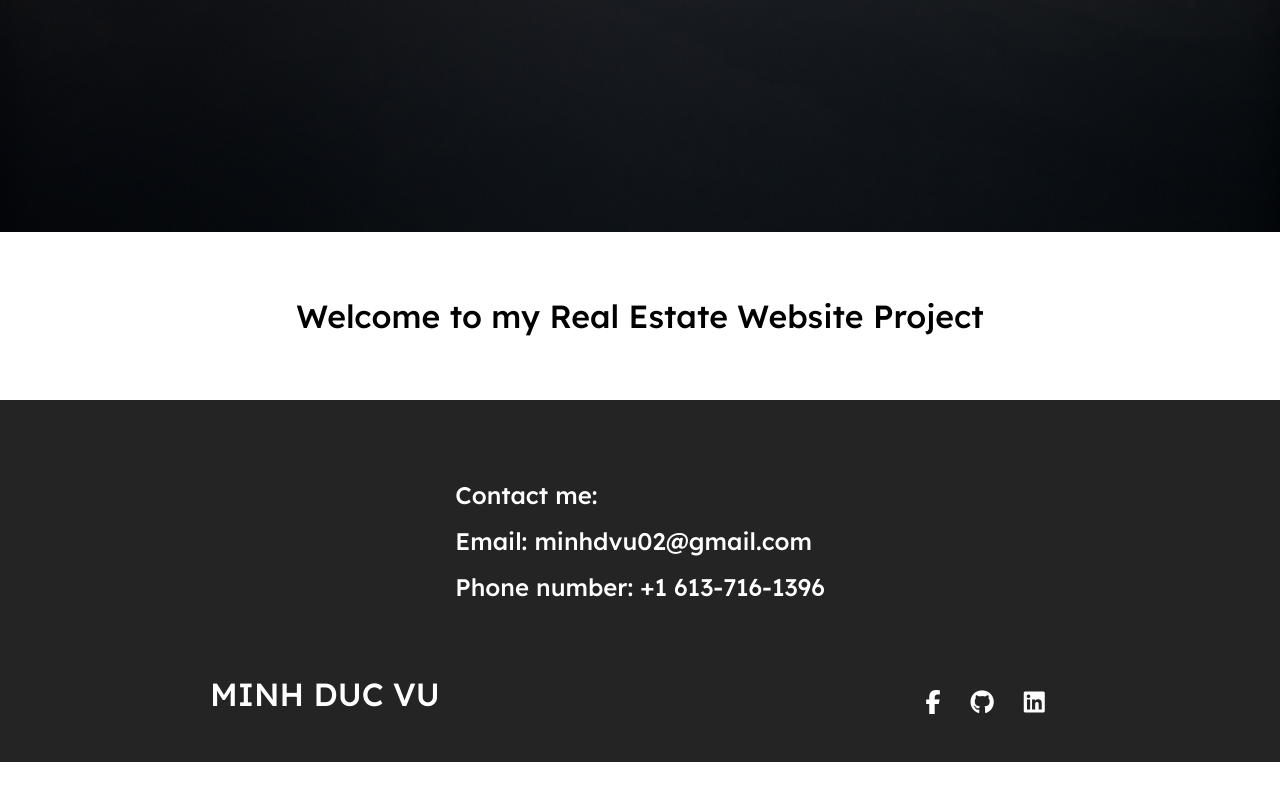
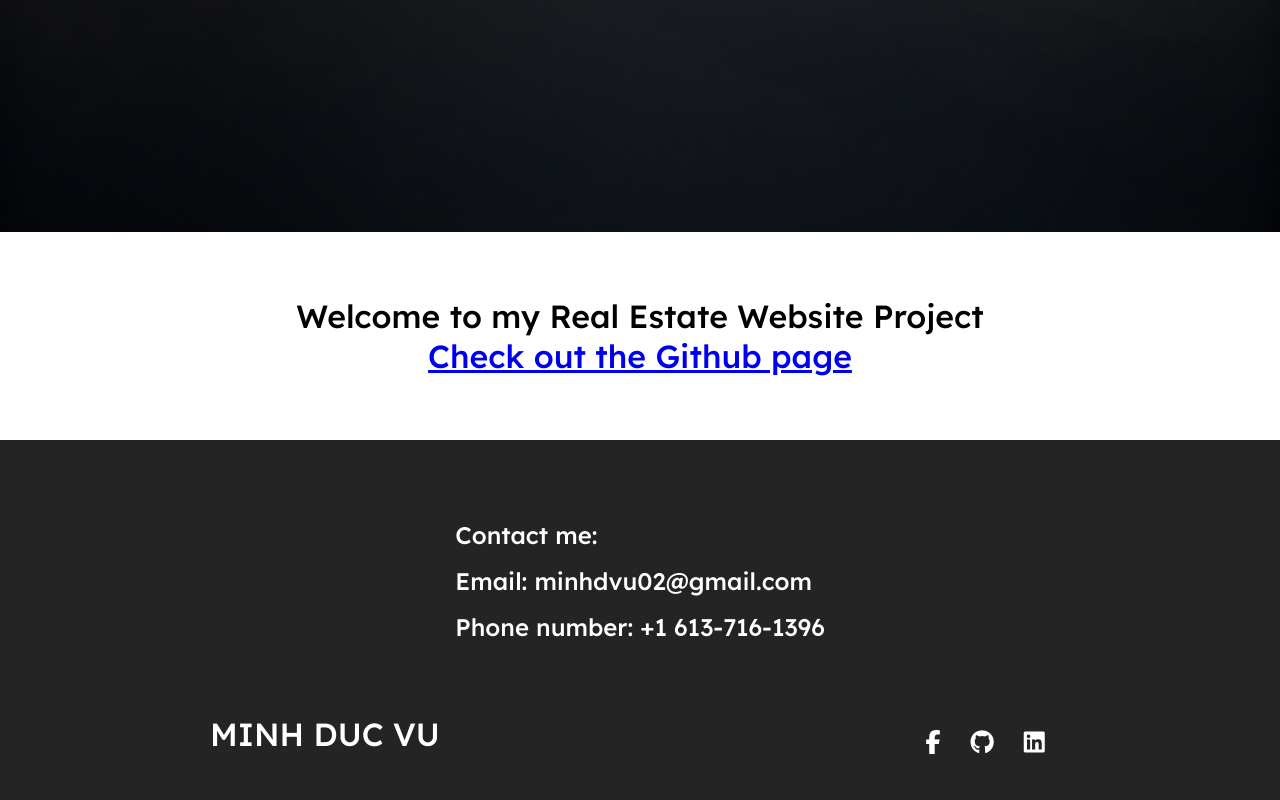
Before and after one commit to MinhDuc1711/My-Website, a React (Create React App) app: page /My-Website/projects/realestatewebsiteproject in a window 1280 px wide. Shown: the part 568-1368 px from the top of the page. Before the commit the page ends 1330 px from the top, so only its background shows below. Built offline with nearby package versions, Linux system fonts and the light colour scheme; a web font is replaced by a local one.

Commit message:
updated card images, added github link to realestate website

```diff
--- a/src/Components/Card.js
+++ b/src/Components/Card.js
@@ -10,13 +10,13 @@ function Card() {
             <div className="cards__wrapper">
                 <ul className="cards__items">
                     <CardItem
-                    src={process.env.PUBLIC_URL + "/images/logo192.png"}
+                    src={process.env.PUBLIC_URL + "/images/condo-photo.jpg"}
                     text="Simulated real estate management website built using Python, REST and Express"
                     label="Real estate website"
                     path='/projects/realestatewebsiteproject'
                     />
                     <CardItem
-                    src={process.env.PUBLIC_URL + "/images/logo192.png"}
+                    src={process.env.PUBLIC_URL + "/images/unity_logo.png"}
                     text="Gamified solution to urban planning built using Unity 3D and C#"
                     label="Urban planning game"
                     path='/projects/unitygameproject'
--- a/src/Components/Pages/RealEstateWebsiteProject.js
+++ b/src/Components/Pages/RealEstateWebsiteProject.js
@@ -9,7 +9,11 @@ function RealEstateWebsiteProject() {
             <h1 className='about'>Real Estate Website Project</h1>
             <div className="cards">
                 <h1>Welcome to my Real Estate Website Project</h1>
-
+                <h1>
+                    <a href="https://github.com/MinhDuc1711/Real-estatement-management-website" target="_blank" rel="noopener noreferrer">
+                        Check out the Github page
+                    </a>
+                </h1>
             </div>
         </div>
     )
```
Also changed, not shown: public/images/condo-photo.jpg (added), public/images/unity_logo.png (added), 1 other file (tests, documents, lock files or other folders).
